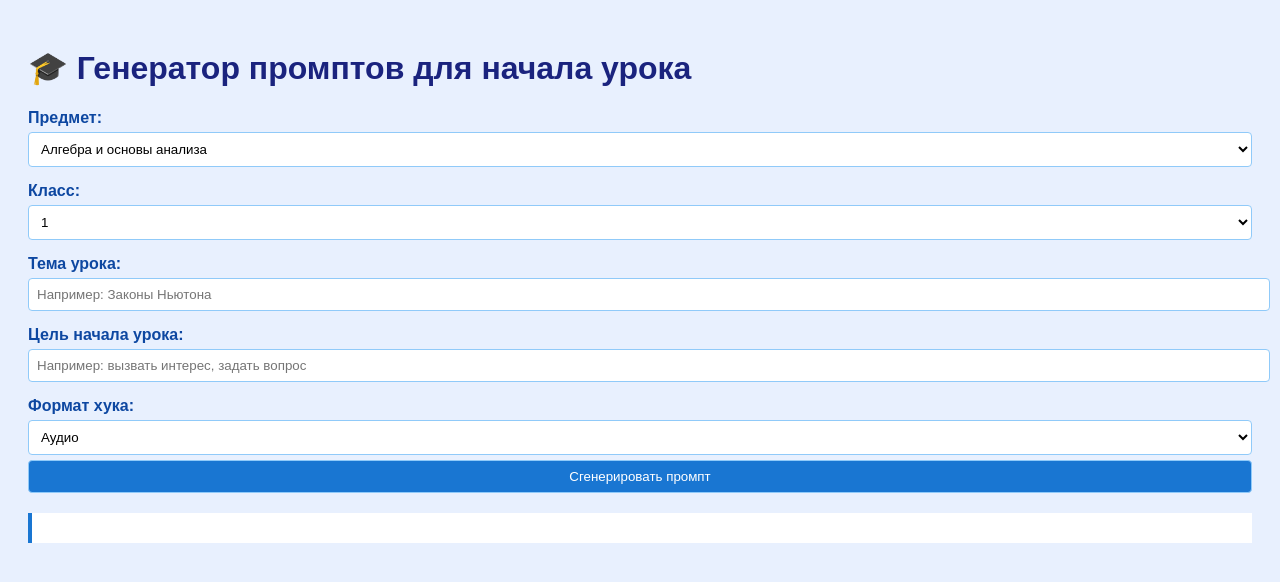
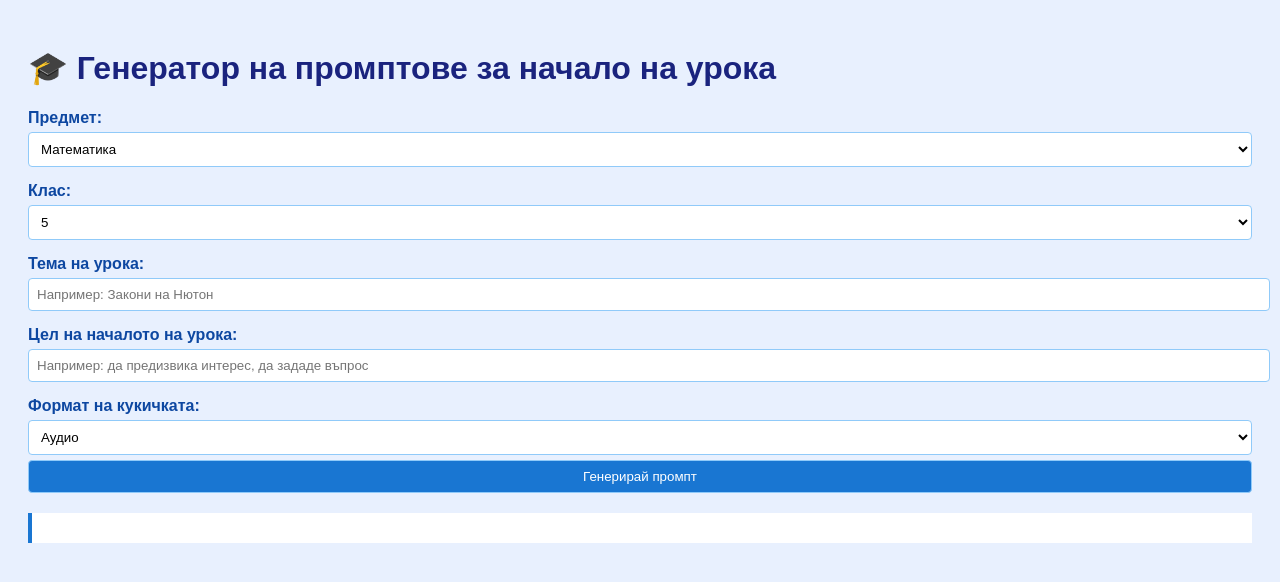
Before and after one commit to mayamarkova/promptgen, a plain HTML site: page index.html in a window 1280 px wide. Drawn offline with Linux system fonts and the light colour scheme.

Commit message:
Update index.html

```diff
--- a/index.html
+++ b/index.html
@@ -2,7 +2,7 @@
 <html lang="ru">
 <head>
   <meta charset="UTF-8">
-  <title>Генератор промптов для учителя</title>
+  <title>MATINA AI генератор на промптове за учители</title>
   <style>
     body {
       font-family: Arial, sans-serif;
@@ -44,37 +44,19 @@
   </style>
 </head>
 <body>
-  <h1>🎓 Генератор промптов для начала урока</h1>
+  <h1>🎓 Генератор на промптове за начало на урока</h1>
 
   <label>Предмет:</label>
   <select id="subject">
-    <option>Алгебра и основы анализа</option>
-    <option>Геометрия</option>
+    <option>Математика</option>
     <option>Информатика</option>
-    <option>Русский язык (обучение на русском языке)</option>
-    <option>Русская литература (обучение на русском языке)</option>
-    <option>Казахский язык и литература (обучение на русском языке)</option>
-    <option>Казахский язык (обучение на казахском языке)</option>
-    <option>Казахская литература (обучение на казахском языке)</option>
-    <option>Русский язык и литература (обучение на казахском языке)</option>
-    <option>Иностранный язык</option>
-    <option>История Казахстана</option>
-    <option>Физкультура</option>
-    <option>Начальная военная и технологическая подготовка</option>
-    <option>Мировая история</option>
-    <option>Основы права</option>
-    <option>География</option>
+    <option>Биология</option>
     <option>Химия</option>
-    <option>Биология</option>
     <option>Физика</option>
   </select>
 
-  <label>Класс:</label>
+  <label>Клас:</label>
   <select id="grade">
-    <option>1</option>
-    <option>2</option>
-    <option>3</option>
-    <option>4</option>
     <option>5</option>
     <option>6</option>
     <option>7</option>
@@ -82,15 +64,16 @@
     <option>9</option>
     <option>10</option>
     <option>11</option>
+    <option>12</option>
   </select>
 
-  <label>Тема урока:</label>
-  <input type="text" id="topic" placeholder="Например: Законы Ньютона">
+  <label>Тема на урока:</label>
+  <input type="text" id="topic" placeholder="Например: Закони на Нютон">
 
-  <label>Цель начала урока:</label>
-  <input type="text" id="goal" placeholder="Например: вызвать интерес, задать вопрос">
+  <label>Цел на началото на урока:</label>
+  <input type="text" id="goal" placeholder="Например: да предизвика интерес, да зададе въпрос">
 
-  <label>Формат хука:</label>
+  <label>Формат на кукичката:</label>
   <select id="format">
     <option>Аудио</option>
     <option>Видео</option>
@@ -100,7 +83,7 @@
     <option>Сценка</option>
   </select>
 
-  <button onclick="generatePrompt()">Сгенерировать промпт</button>
+  <button onclick="generatePrompt()">Генерирай промпт</button>
 
   <div id="output"></div>
 
@@ -112,9 +95,9 @@
       const goal = document.getElementById('goal').value;
       const format = document.getElementById('format').value;
 
-      const prompt = `Ты — методист и сценарист. Твоя задача — создать техническое задание на вовлекающий хук для начала урока.\n\nТема урока: ${topic}\nПредмет: ${subject}\nВозраст учеников: ${grade} класс\n\nЦель начала урока: ${goal}\n\nФормат нужного хука: ${format}\n\nСделай следующее:\n\n— Придумай сценарий или описание будущего хука\n— Определи, что должен почувствовать/сказать ученик после\n— Пропиши, как учитель связывает это с темой\n— (Если нужно) — укажи, какой генератор использовать: ChatGPT, DALL·E, ElevenLabs, PikaLabs и т.д.`;
+      const prompt = `Ти си методист и сценарист. Твоя задача е да създадеш техническо задание на увлекателна кукичка за начало на урока.\n\nТема на урока: ${topic}\nПредмет: ${subject}\nВъзраст на учениците: ${grade} клас\n\nЦел на началото на урока: ${goal}\n\nФормат на кукичката: ${format}\n\nНаправи следното:\n\n— Създай сценарий или описание на кукичката\n— Определи, какво трябва да почувства/каже ученика след\n— Разпиши как учителят свързва това с темата\n— (Ако е необходимо) — посочи, кой генератор да използова: ChatGPT, DALL·E, ElevenLabs, PikaLabs и т.н.`;
 
-      document.getElementById('output').innerHTML = `<strong>Готовый промпт:</strong><br><pre>${prompt}</pre>`;
+      document.getElementById('output').innerHTML = `<strong>Готовият промпт:</strong><br><pre>${prompt}</pre>`;
     }
   </script>
 </body>
```
